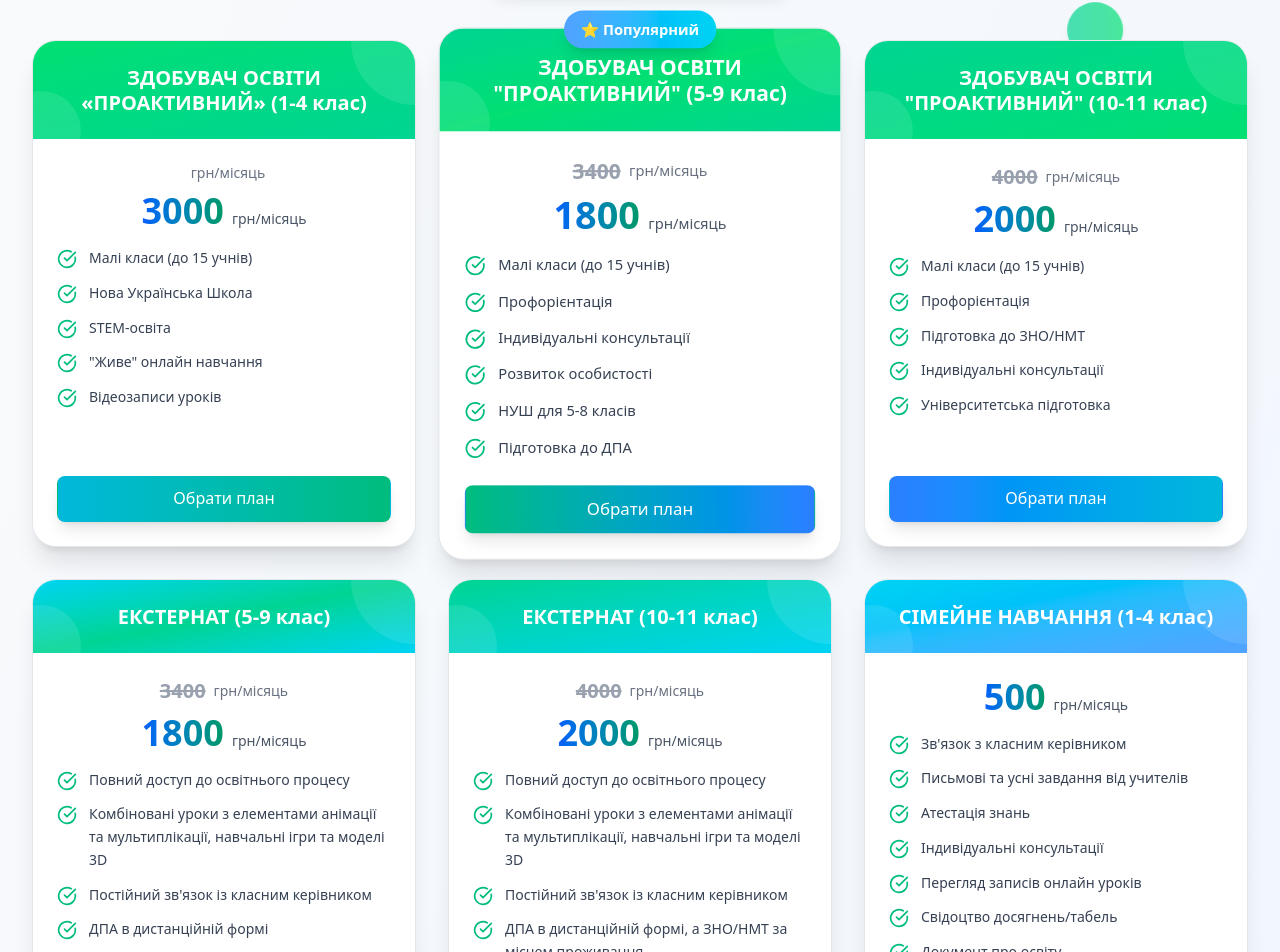
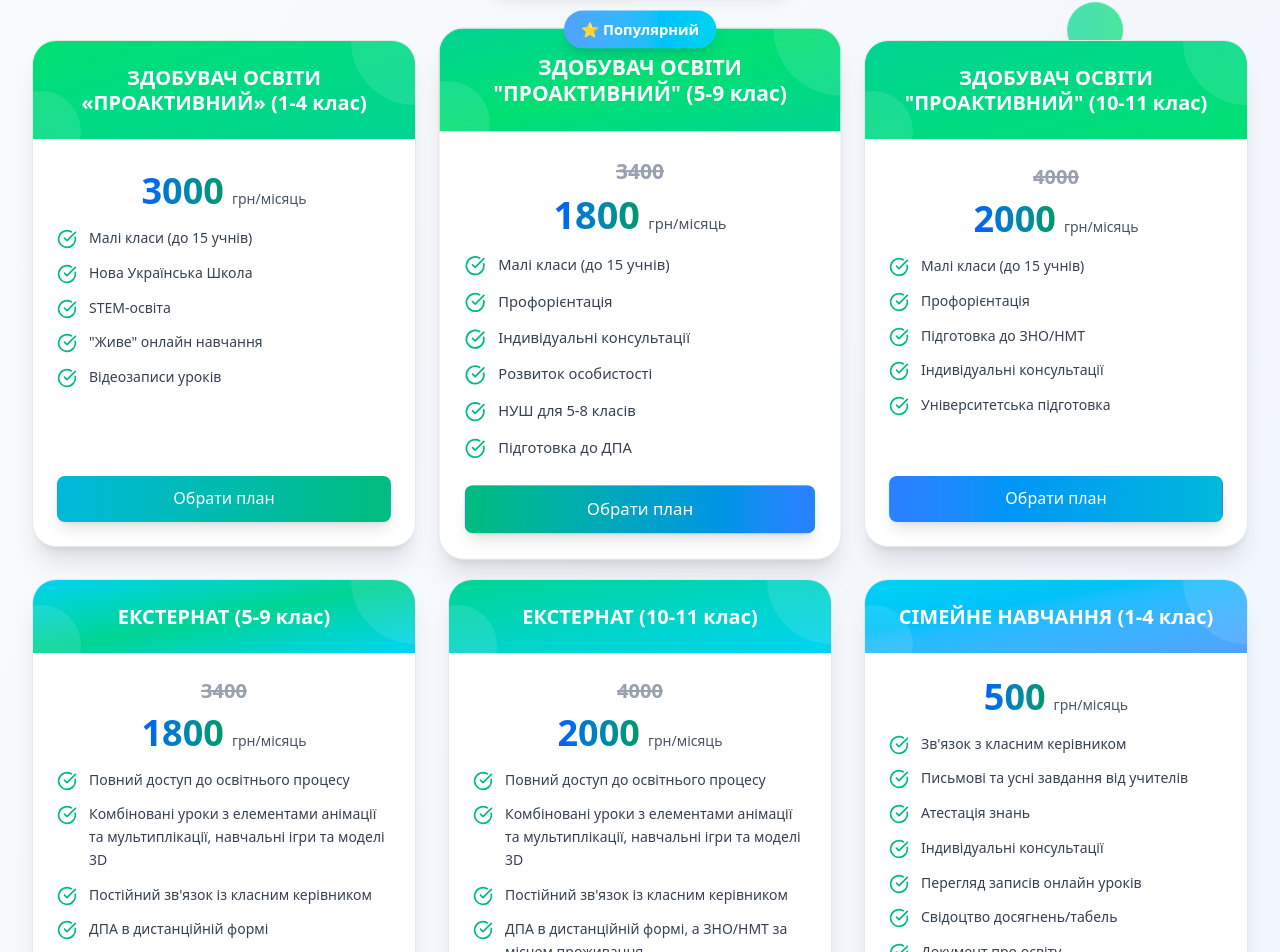
Before and after one commit to mintusyaka/lyceum-frontend, a React (Vite) app: page /plans in a window 1280 px wide. Shown: the part 4465-5417 px from the top of the page. Built offline with nearby package versions, Linux system fonts and the light colour scheme.

Commit message:
Update AllPlans.jsx

```diff
--- a/src/components/plans/AllPlans.jsx
+++ b/src/components/plans/AllPlans.jsx
@@ -292,9 +292,7 @@ function AllPlans() {
                         <span className="text-lg md:text-xl font-bold text-gray-400 line-through">
                           {isYearly ? plan.old_price_year : plan.old_price_month}
                         </span>
-                        <span className="text-sm text-gray-500">
-                          {isYearly ? 'грн/рік' : 'грн/місяць'}
-                        </span>
+
                       </div>
                     )}
 
```
